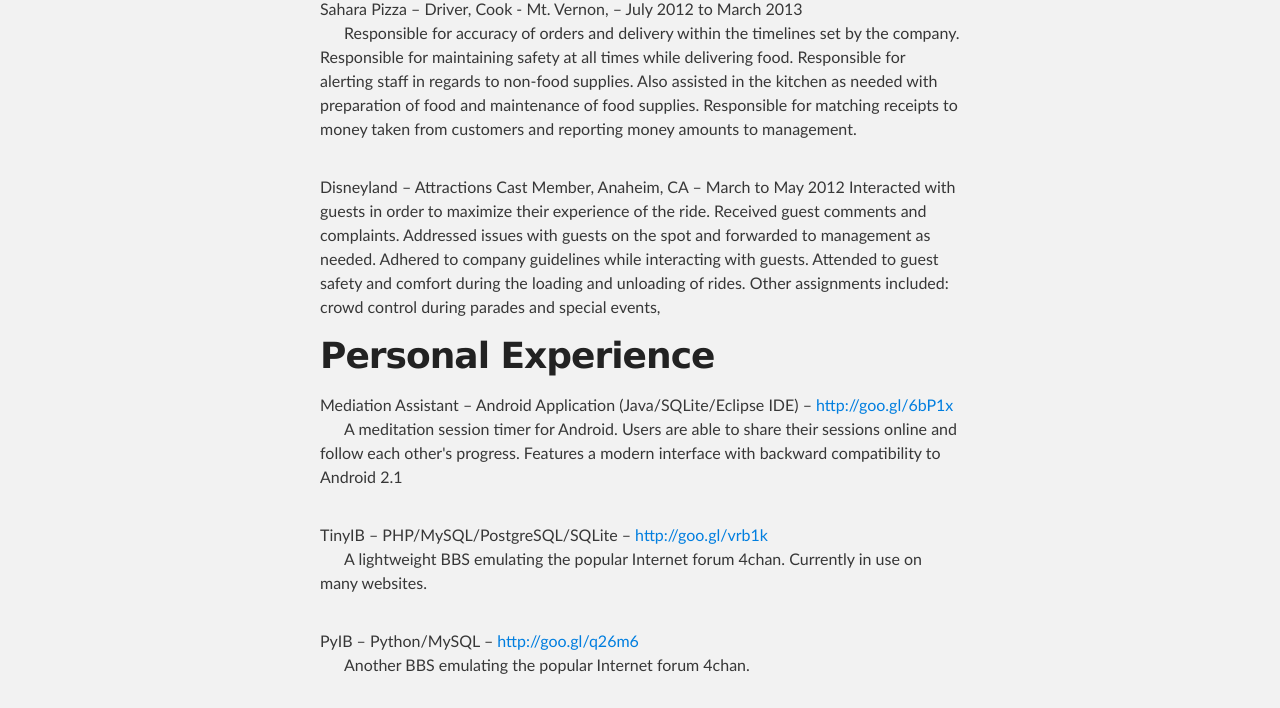
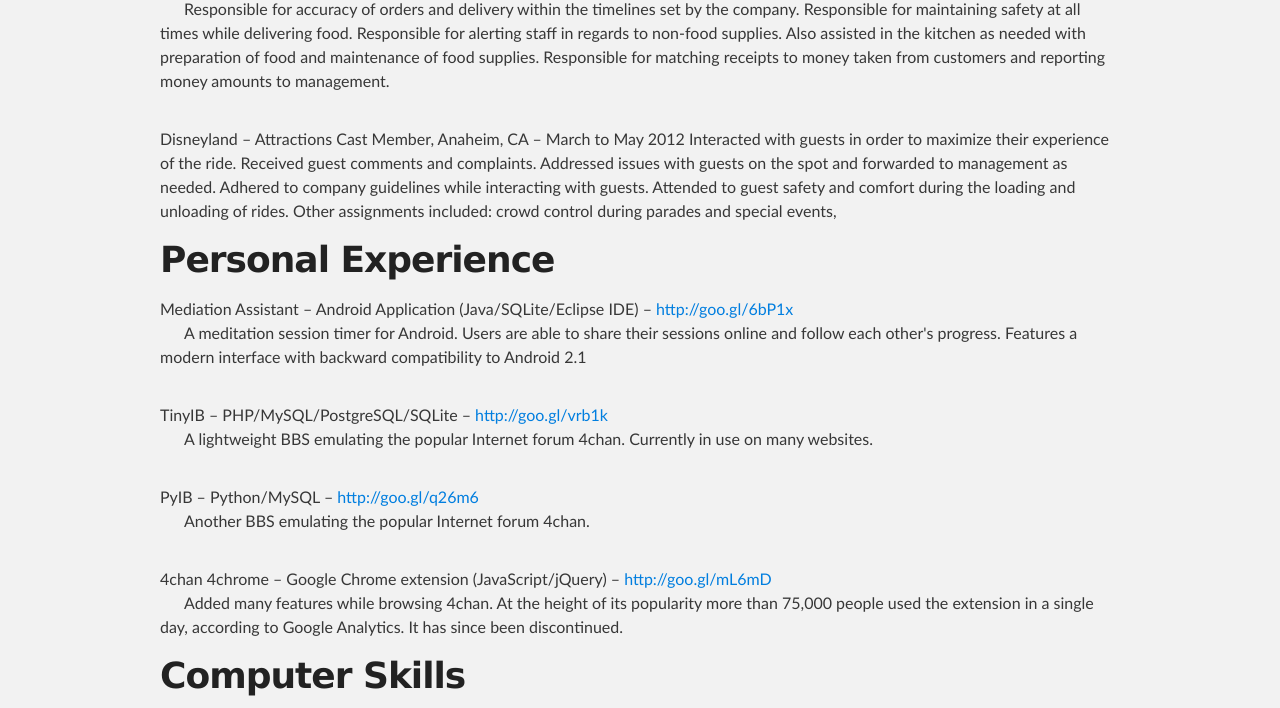
Before and after one commit to tslocum/resume, a plain HTML site: page index.html in a window 1280 px wide. Shown: the part 467-1175 px from the top of the page. Drawn offline with Linux system fonts and the light colour scheme.

Commit message:
Update stylesheet.css

```diff
--- a/stylesheets/stylesheet.css
+++ b/stylesheets/stylesheet.css
@@ -273,8 +273,8 @@
 
 .inner {
   position: relative;
-  max-width: 640px;
-  padding: 20px 10px;
+  max-width: 960px;
+  padding: 7px 10px;
   margin: 0 auto;
 }
 
```
